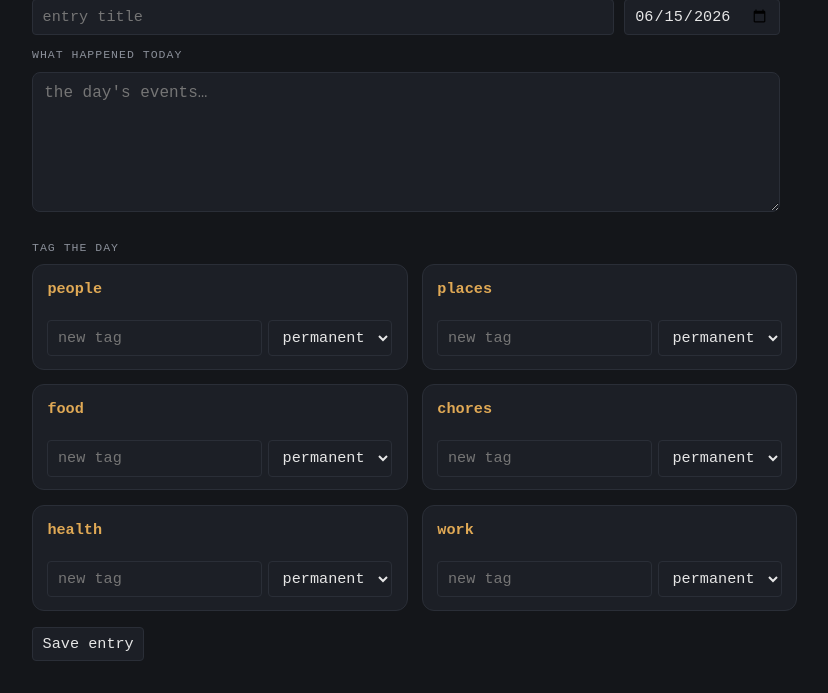
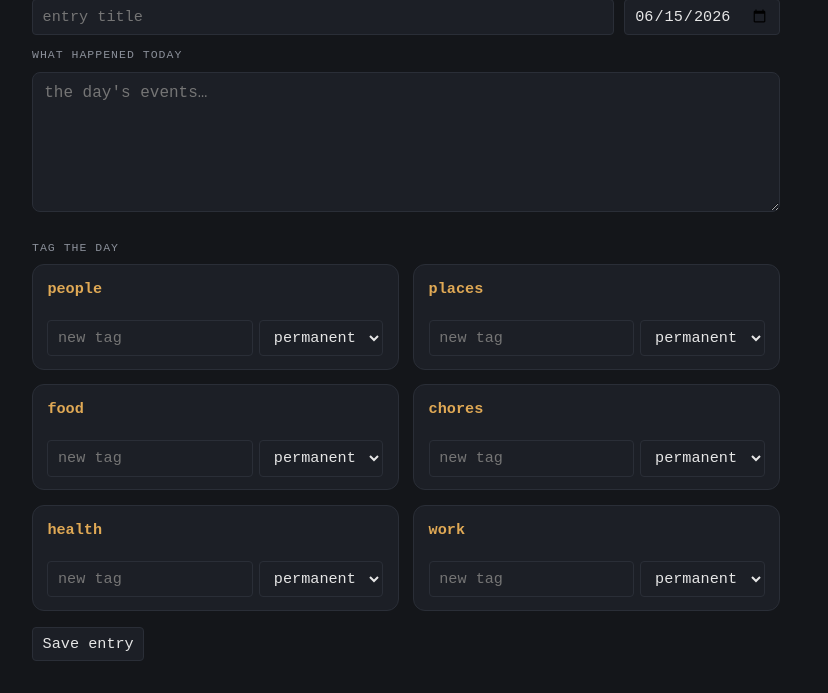
Before and after one commit to jxi-idme/todo-cli, a Flask app: page /journal in a window 1280 px wide. Shown: the part 145-838 px from the top of the page, without its empty margins (234-1062 px from the left). Run offline with Flask 3, Linux system fonts and the light colour scheme.

Commit message:
Keep journal page width identical to the todo page
Both pages already share body{max-width:780px}; add min-width:0 to the
section grid cells and flex inputs so the two-column journal layout can't
overflow and widen the page on narrower windows.

Co-Authored-By: Claude Opus 4.8 (1M context) <noreply@anthropic.com>

```diff
--- a/static/style.css
+++ b/static/style.css
@@ -450,7 +450,7 @@ h2 {
 
 /* ----- journal entry form ----- */
 .journal-form .top-line { display: flex; gap: 0.6rem; margin: 1.2rem 0 0.7rem; }
-.journal-form .top-line input[type="text"] { flex: 1; }
+.journal-form .top-line input[type="text"] { flex: 1; min-width: 0; }
 .journal-form textarea {
   width: 100%; min-height: 140px; resize: vertical; margin-bottom: 1.2rem;
   background: var(--panel); color: var(--text); border: 1px solid var(--border);
@@ -466,6 +466,7 @@ h2 {
 .section, .num-section {
   background: var(--panel); border: 1px solid var(--border);
   border-radius: 12px; padding: 0.8rem 0.9rem;
+  min-width: 0;   /* let grid cells shrink instead of overflowing the 780px body */
 }
 .section h3, .num-section h3 { margin: 0 0 0.6rem; font-size: 0.95rem; color: var(--accent); }
 .num-section { display: flex; align-items: center; justify-content: space-between; gap: 0.6rem; }
@@ -486,7 +487,7 @@ h2 {
 }
 .section .chip.temp { border-style: dashed; font-style: italic; color: var(--muted); }
 .section .newtag { margin-top: 0.6rem; display: flex; gap: 0.4rem; }
-.section .newtag input { flex: 1; }
+.section .newtag input { flex: 1; min-width: 0; }
 
 /* ----- past entries ----- */
 .entry-list { list-style: none; padding: 0; }
```
